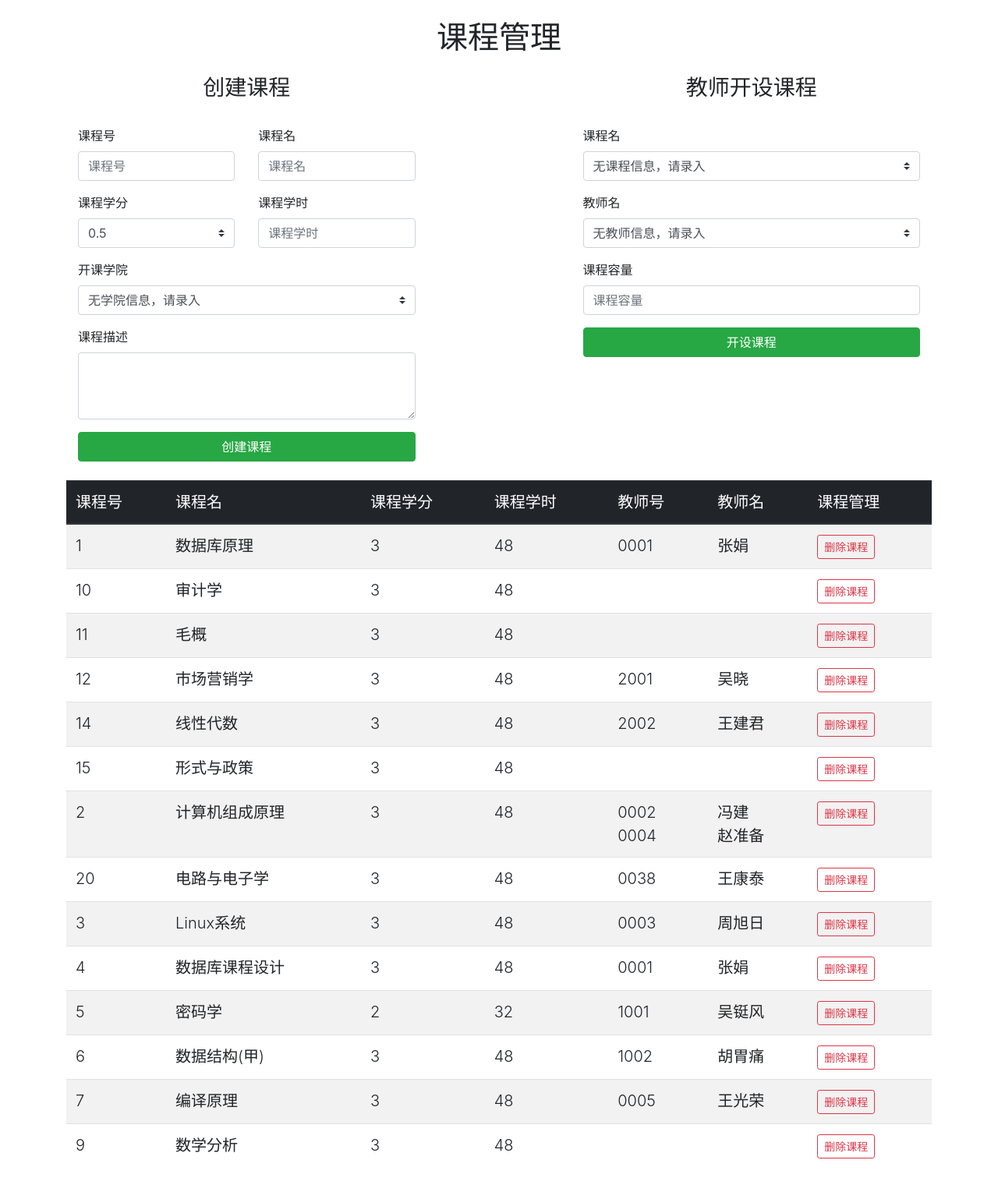
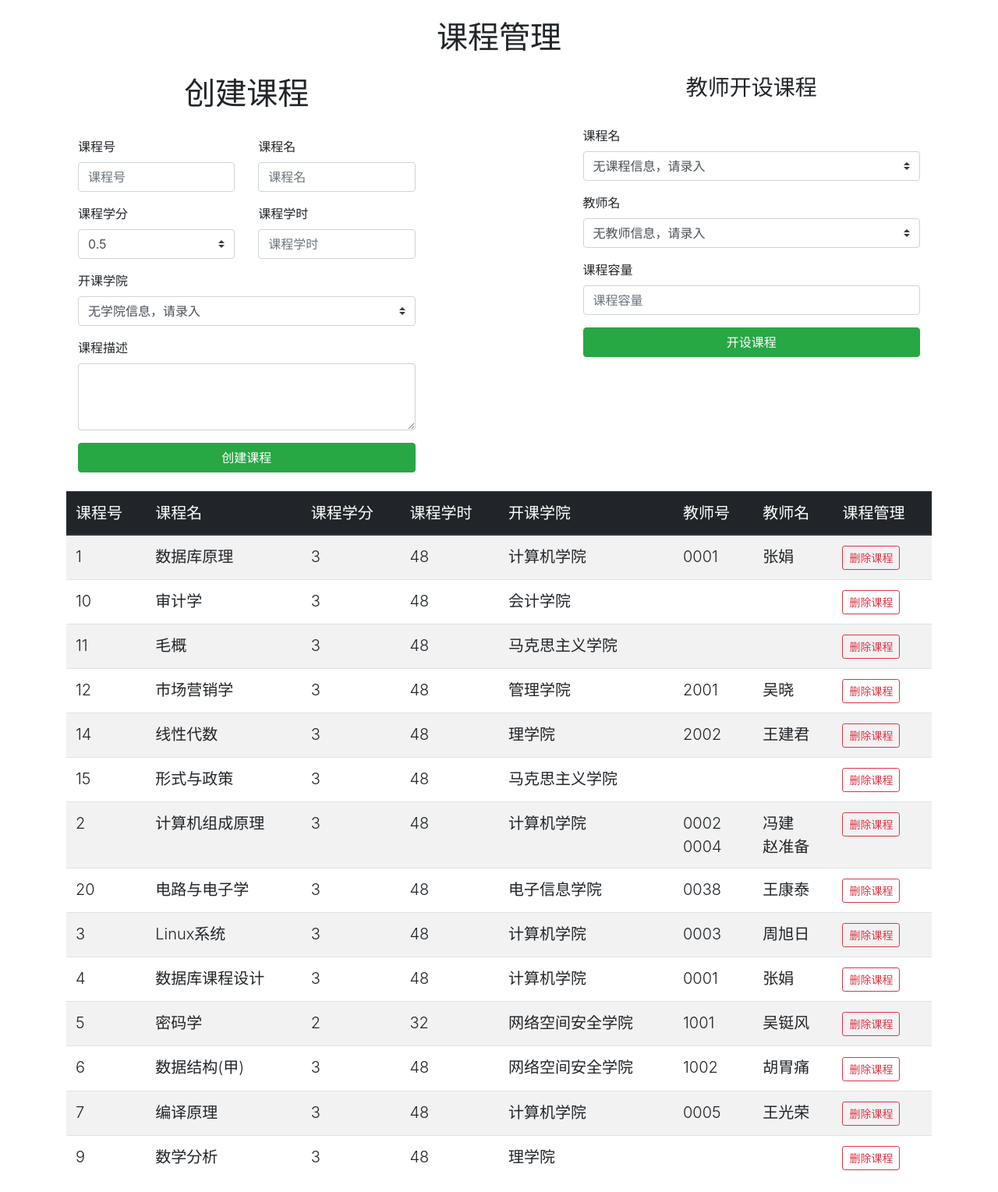
Before and after one commit to WolfMy/course_select_system, a Flask app: template app/templates/admin/course_manage.html in a window 1280 px wide. Shown: the part 66-1595 px from the top of the page at 78% size. Before the commit the page ends 1552 px from the top, so only its background shows below. Run offline with Flask 2, Linux system fonts and the light colour scheme; the template is opened without the code that fills it: values that come from a table or form of the project are taken from there, others are empty; data comes from the database, SQL or seed files in the repository; some libraries are stand-ins or nearby versions.

```diff
--- a/app/config.py
+++ b/app/config.py
@@ -2,5 +2,5 @@ import os
 
 class Config(object):
     SECRET_KEY = os.environ.get('SECRET_KEY') or 'you-will-never-guess!'
-    SQLALCHEMY_DATABASE_URI = 'mysql+pymysql://root:Mouyu0407@localhost:3306/course_select_system?charset=utf8'
+    SQLALCHEMY_DATABASE_URI = 'mysql+pymysql://root:root@localhost:3306/course_select_system?charset=utf8'
     SQLALCHEMY_TRACK_MODIFICATIONS = False
--- a/app/templates/admin/course_manage.html
+++ b/app/templates/admin/course_manage.html
@@ -7,7 +7,7 @@
 <div class="container">
     <div class="row">
         <div class="col-md-5">
-            <h3 align="center">创建课程</h1>
+            <h1 align="center">创建课程</h1>
             <br>
             <form action="/add_course" method="POST">
                 <div class="row">
@@ -110,6 +110,7 @@
                     <th class="lead">课程名</th>
                     <th class="lead">课程学分</th>
                     <th class="lead">课程学时</th>
+                    <th class="lead">开课学院</th>
                     <th class="lead">教师号</th>
                     <th class="lead">教师名</th>
                     <th class="lead">课程管理</th>
@@ -123,6 +124,7 @@
                    <td class="lead">{{ course.CourseName }}</td>
                    <td class="lead">{{ course.CourseCredit }}</td>
                    <td class="lead">{{ course.CourseTime }}</td>
+                   <td class="lead">{{ course.dept.DeptName }}</td>
                    <td class="lead">
                         {% if course.Teachers %}
                             {% for teacher in course.Teachers %}
--- a/app/templates/base.html
+++ b/app/templates/base.html
@@ -34,6 +34,7 @@
 {% endblock %}
 
 {% block content %}
+    <!--img src="/static/img/head.gif"-->
     <div class="container">
         {% with messages = get_flashed_messages() %}
         {% if messages %}
```
Also changed, not shown: README.md, app/static/img/head.gif (added), app/templates/index.html (line endings or trailing spaces), 1 other file.
